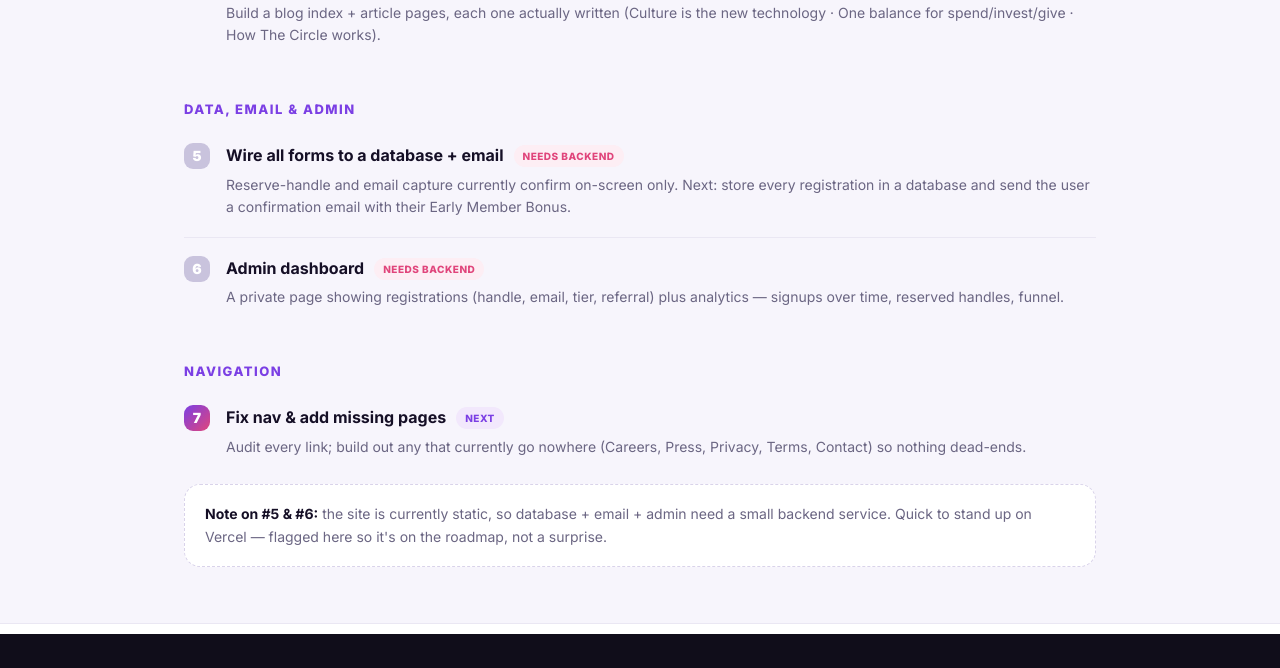
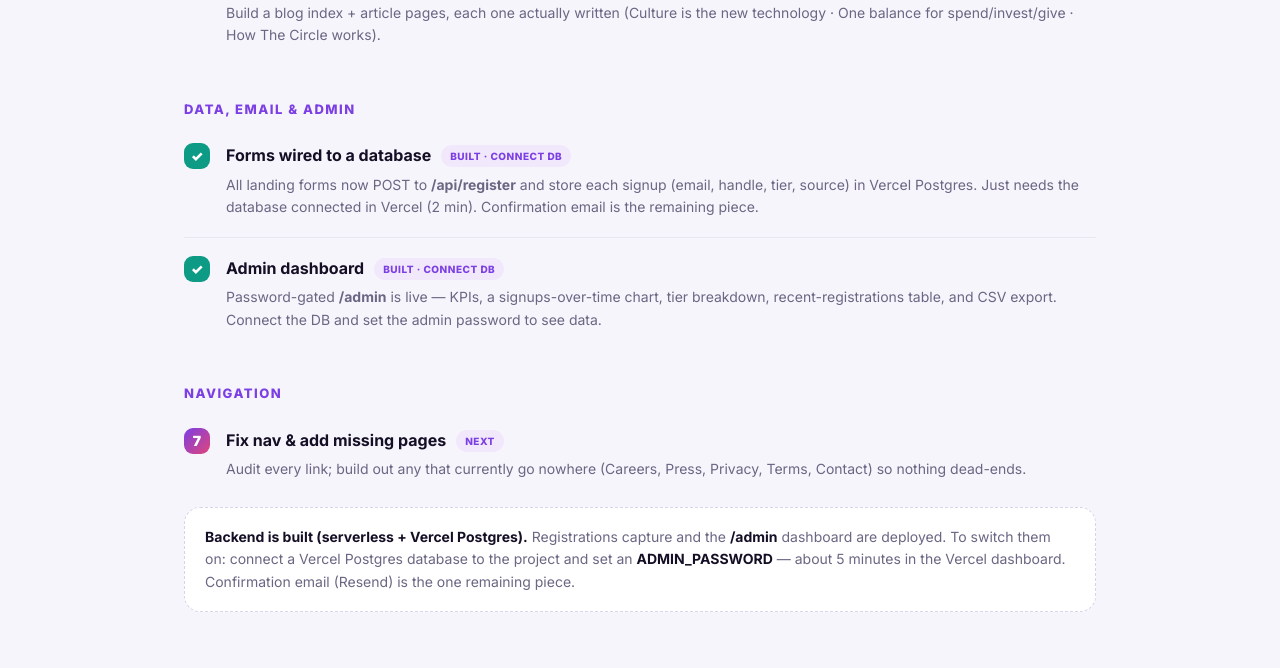
Before and after one commit to tylermalin/indiggi, a website: page progress.html in a window 1280 px wide. Shown: the part 2255-2923 px from the top of the page. Drawn offline with Linux system fonts and the light colour scheme.

Commit message:
progress: mark registration backend + admin as built (pending DB connect)

```diff
--- a/progress.html
+++ b/progress.html
@@ -135,15 +135,15 @@ footer{background:#100d1a;color:#b7b1c9;padding:40px 0;margin-top:10px;}
   </div>
 
   <div class="grp"><div class="gt">Data, email &amp; admin</div>
-    <div class="item"><div class="tick plan">5</div><div class="b"><div class="h">Wire all forms to a database + email <span class="tag pri">Needs backend</span></div><div class="d">Reserve-handle and email capture currently confirm on-screen only. Next: store every registration in a database and send the user a confirmation email with their Early Member Bonus.</div></div></div>
-    <div class="item"><div class="tick plan">6</div><div class="b"><div class="h">Admin dashboard <span class="tag pri">Needs backend</span></div><div class="d">A private page showing registrations (handle, email, tier, referral) plus analytics — signups over time, reserved handles, funnel.</div></div></div>
+    <div class="item"><div class="tick done">✓</div><div class="b"><div class="h">Forms wired to a database <span class="tag next">Built · connect DB</span></div><div class="d">All landing forms now POST to <b>/api/register</b> and store each signup (email, handle, tier, source) in Vercel Postgres. Just needs the database connected in Vercel (2 min). Confirmation email is the remaining piece.</div></div></div>
+    <div class="item"><div class="tick done">✓</div><div class="b"><div class="h">Admin dashboard <span class="tag next">Built · connect DB</span></div><div class="d">Password-gated <b>/admin</b> is live — KPIs, a signups-over-time chart, tier breakdown, recent-registrations table, and CSV export. Connect the DB and set the admin password to see data.</div></div></div>
   </div>
 
   <div class="grp"><div class="gt">Navigation</div>
     <div class="item"><div class="tick next">7</div><div class="b"><div class="h">Fix nav &amp; add missing pages <span class="tag next">Next</span></div><div class="d">Audit every link; build out any that currently go nowhere (Careers, Press, Privacy, Terms, Contact) so nothing dead-ends.</div></div></div>
   </div>
 
-  <div class="note"><b>Note on #5 &amp; #6:</b> the site is currently static, so database + email + admin need a small backend service. Quick to stand up on Vercel — flagged here so it's on the roadmap, not a surprise.</div>
+  <div class="note"><b>Backend is built (serverless + Vercel Postgres).</b> Registrations capture and the <b>/admin</b> dashboard are deployed. To switch them on: connect a Vercel Postgres database to the project and set an <b>ADMIN_PASSWORD</b> — about 5 minutes in the Vercel dashboard. Confirmation email (Resend) is the one remaining piece.</div>
 </div></section>
 
 <footer><div class="wrap"><div class="frow">
```
